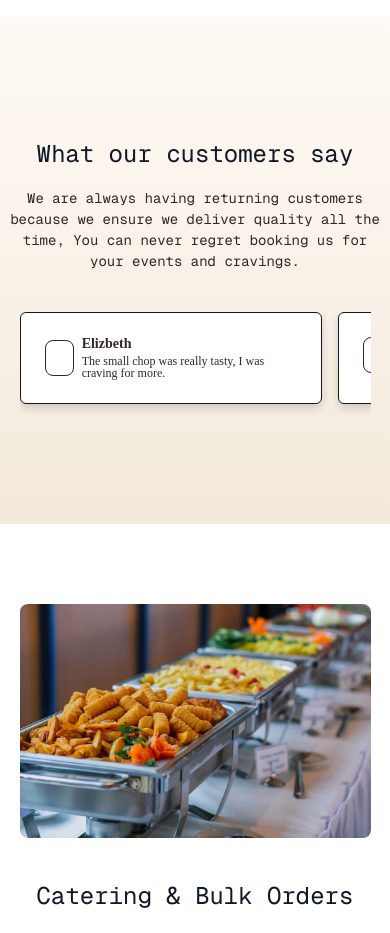
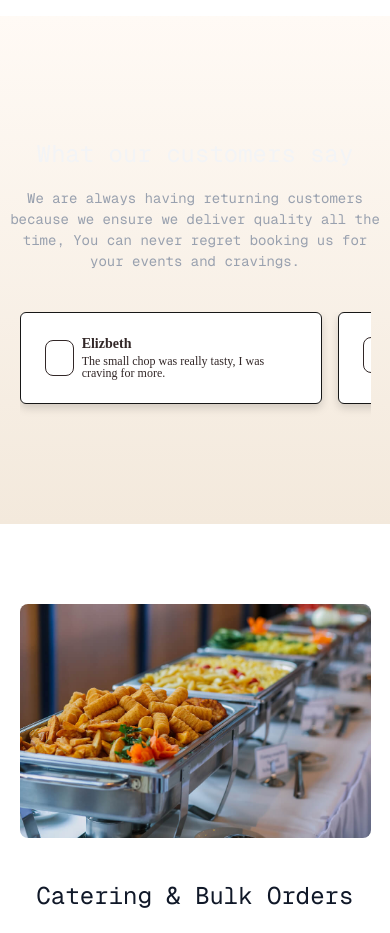
Before and after one commit to Hennydev/my-1101-confectionary, a Next.js app: page / in a window 390 px wide. Shown: the part 10860-11793 px from the top of the page. Built offline with nearby package versions, Linux system fonts and the light colour scheme.

Commit message:
updated the color for about session

```diff
--- a/src/pages/index.tsx
+++ b/src/pages/index.tsx
@@ -372,11 +372,11 @@
             id="testimonial"
             className="flex flex-row mx-auto justify-center items-center pt-10 md:pt-20"
           >
-            <p className="font-500 font-Caveat md:text-[40px] text-gray-900 text-[24px] md:leading-[37.65px]">
+            <p className="font-500 font-Caveat md:text-[40px] md:text-gray-900  text-gray-100 text-[24px] md:leading-[37.65px]">
               What our customers say
             </p>
           </div>
-          <p className="text-center text-[#322727] md:text-base text-[14px] font-normal pt-4 pb-10 mb:pb-20 md:w-[35%] w-[95%] mx-auto leading-normal">
+          <p className="text-center md:text-[#322727] text-gray-400 md:text-base text-[14px] font-normal pt-4 pb-10 mb:pb-20 md:w-[35%] w-[95%] mx-auto leading-normal">
             We are always having returning customers because we ensure we
             deliver quality all the time, You can never regret booking us for
             your events and cravings.
```
